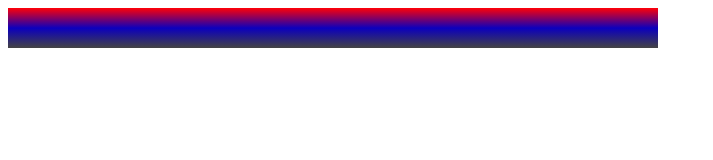
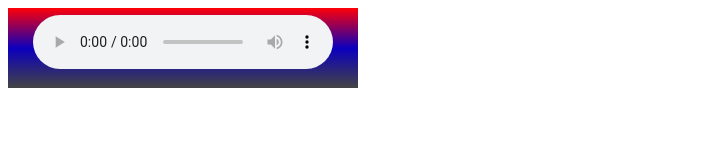
Before and after one commit to Kryakena/javascript_8_music-player, a plain HTML site: page audiojs/index.html in a window 1280 px wide. Shown: the whole page, without its empty margins (0-713 px from the left). Drawn offline with Linux system fonts and the light colour scheme.

Commit message:
Fix project

```diff
--- a/audiojs/index.html
+++ b/audiojs/index.html
@@ -9,7 +9,7 @@
 <script src="audio.min.js"></script>
 <script src="script.js"></script>
 <div class="audiojs" classname="audiojs" id="audiojs_wrapper0">
-    <audio src="Король и Шут - Мой Характер.mp3"></audio>
+    <audio src="Король и Шут - Мой Характер.mp3" controls></audio>
 </div>
 </body>
 </html>
--- a/audiojs/style.css
+++ b/audiojs/style.css
@@ -1,8 +1,8 @@
 .audiojs {
-    width: 650px;
-    height: 40px;
-    overflow: hidden;
+    width: 350px;
+    height: 80px;
     font-family: monospace;
-    font-size: 40px;
+    font-size: 73px;
     background: #373338 -webkit-gradient(linear, left top, left bottom, color-stop(0, #ff0007), color-stop(0.5, #0c00bc), color-stop(0.51, #0c00bc), color-stop(1, #444));
+    text-align: center;
 }
```
Also changed, not shown: audiojs/player-graphics.gif (deleted), 1 other file.
